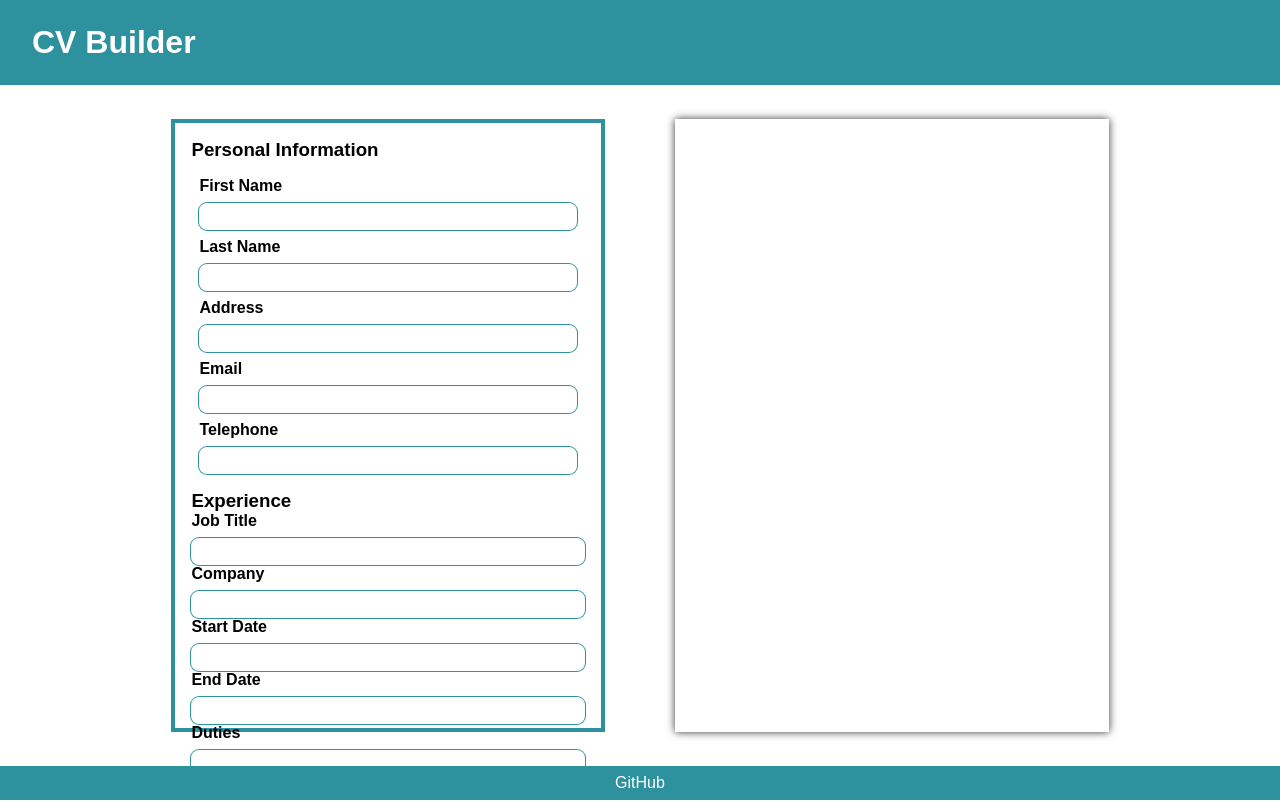
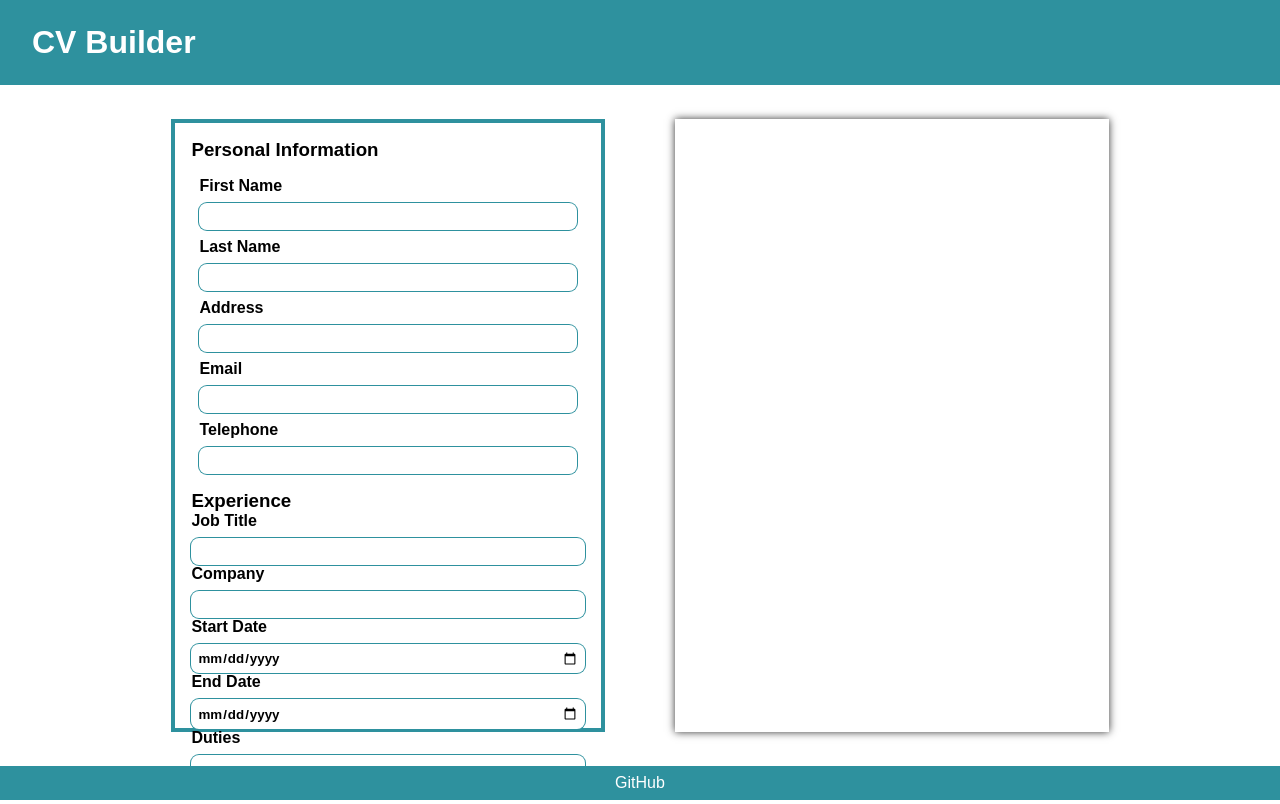
Before and after one commit to bkwong315/cv-application, a React app: page / in a window 1280 px wide. Built offline with nearby package versions, Linux system fonts and the light colour scheme; the HTML template or start-up script is replaced by a standard one.

Commit message:
Update date inputs from type text to type date

```diff
--- a/src/components/ExpEditor/ExpItem.tsx
+++ b/src/components/ExpEditor/ExpItem.tsx
@@ -20,11 +20,13 @@ class ExpItem extends React.Component {
         <LabeledInput
           inputId='start-date'
           inputName='Start Date'
+          inputType='date'
           onChangeHandler={() => {}}
         />
         <LabeledInput
           inputId='end-date'
           inputName='End Date'
+          inputType='date'
           onChangeHandler={() => {}}
         />
         <LabeledInput
```
